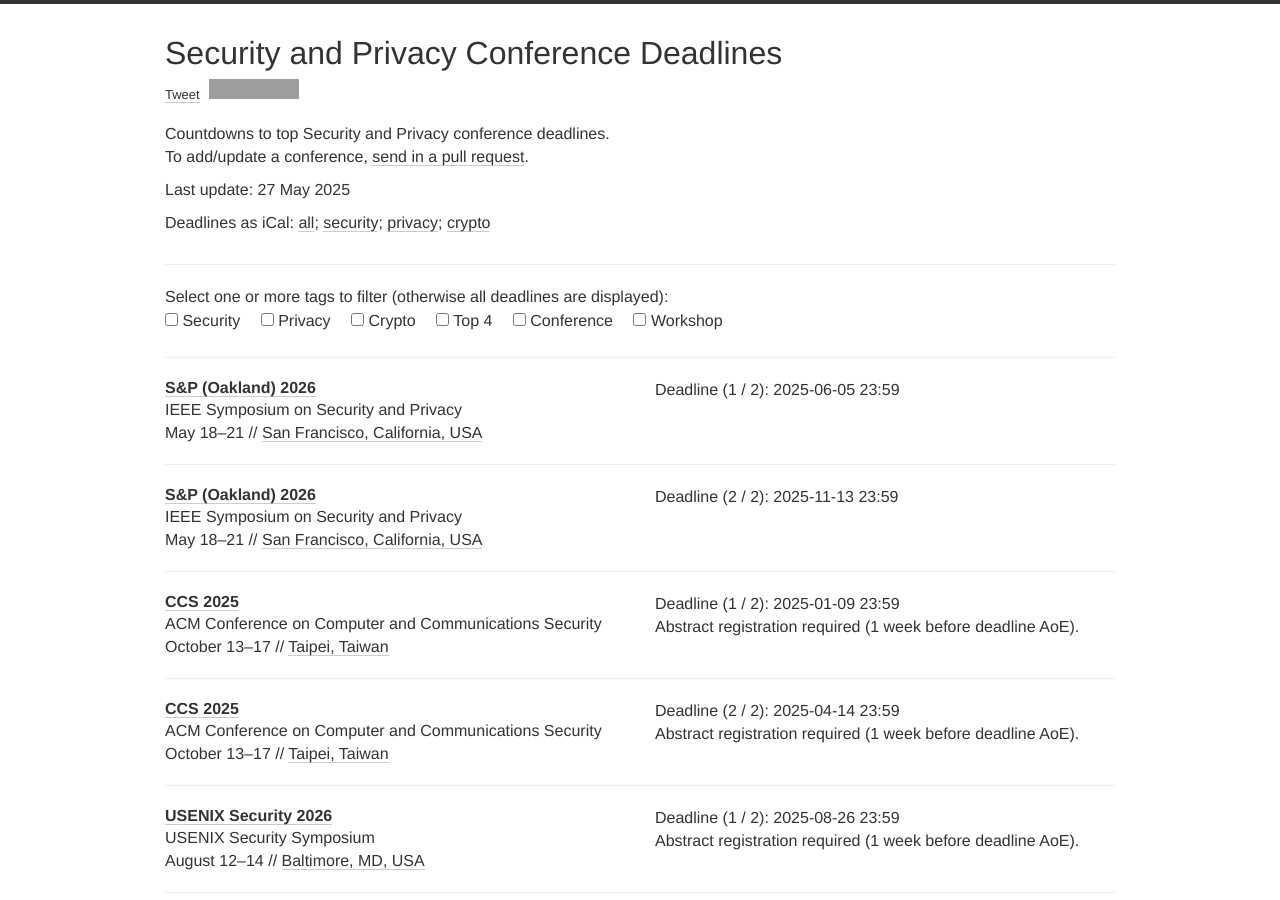
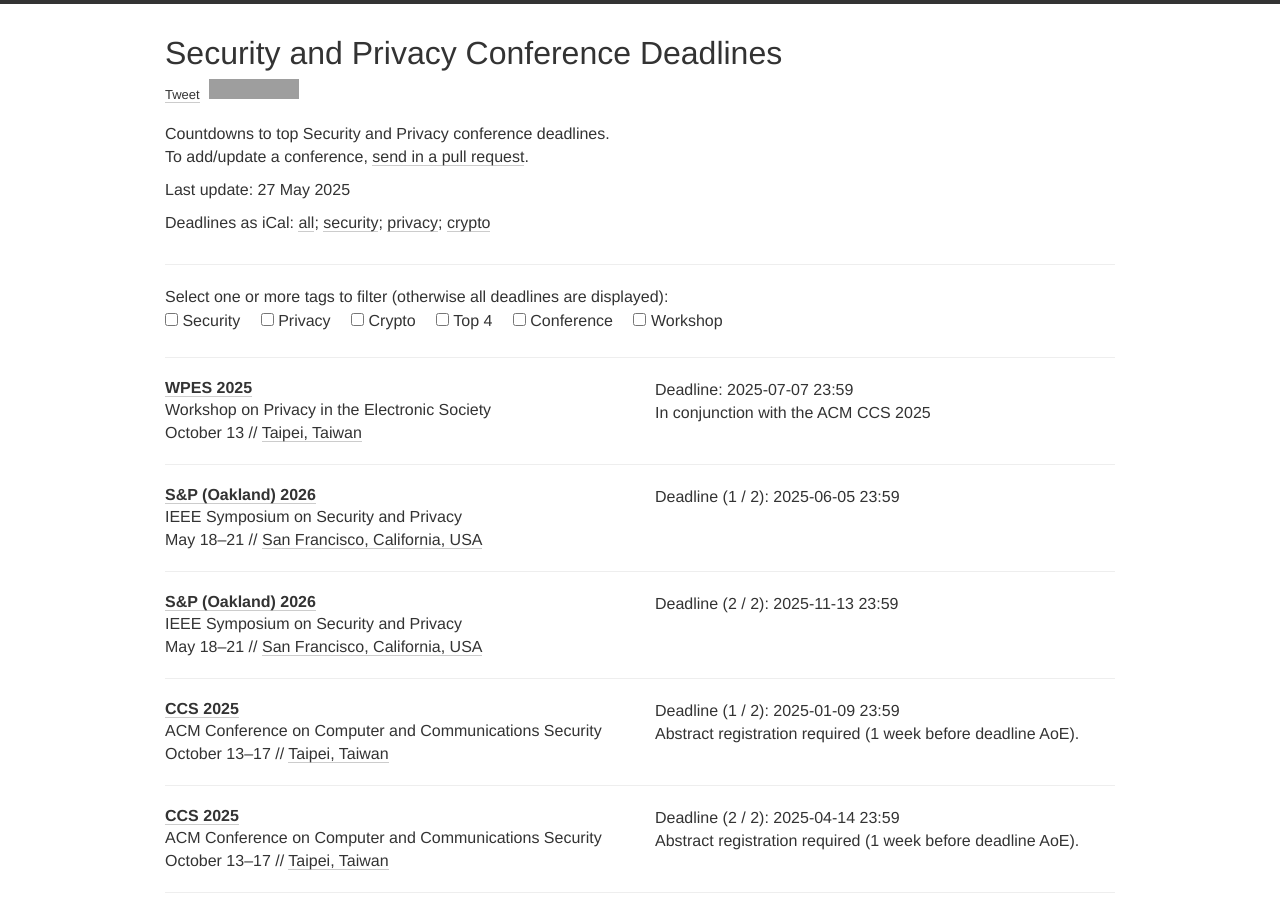
Before and after one commit to sec-deadlines/sec-deadlines.github.io, a Jekyll site: the page built from index.html, in a window 1280 px wide and 900 px high. Built offline with Jekyll 4.4.1, drawn with Linux system fonts in a browser that asks for light colours; nearby versions of some CDN libraries; comment, search, counter and statistics services are not loaded; grey boxes are pictures that could not be loaded.

Commit message:
Update conferences.yml

```diff
--- a/_data/conferences.yml
+++ b/_data/conferences.yml
@@ -1,4 +1,14 @@
 # Security and Privacy
+
+- name: WPES
+  description: Workshop on Privacy in the Electronic Society
+  year: 2025
+  link: http://jianying.space/WPES2025/
+  deadline: ["2025-07-07 23:59"]
+  comment: In conjunction with the ACM CCS 2025
+  date: October 13
+  place: Taipei, Taiwan
+  tags: [PRIV, SHOP]
 
 - name: S&P (Oakland)
   year: 2026
```
